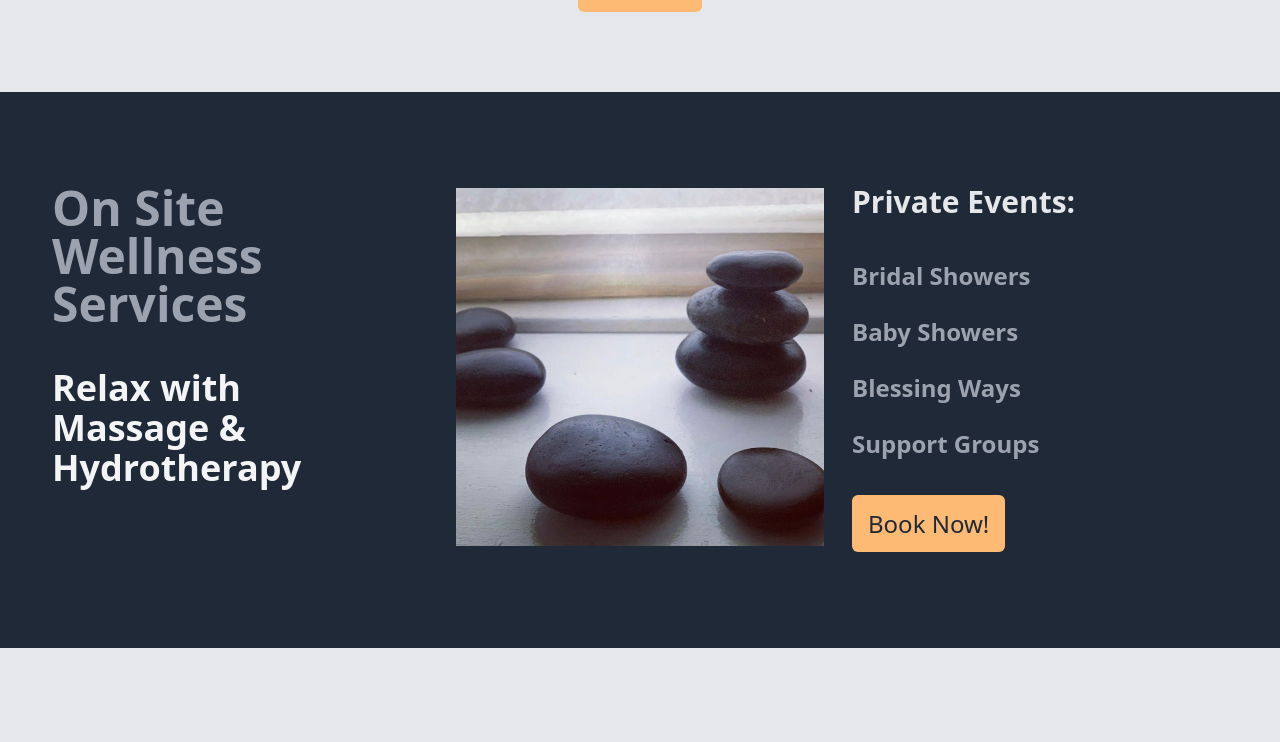
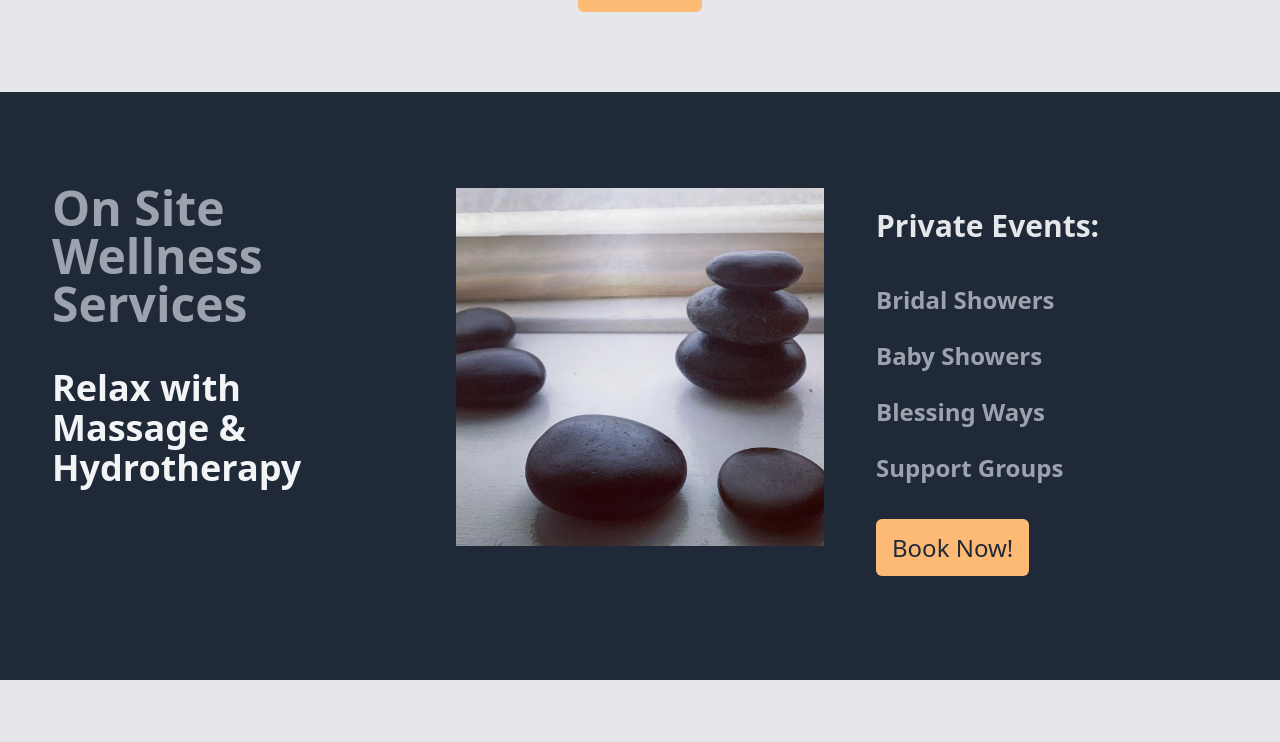
Before and after one commit to AntonBrito/next-iwc-wb, a Next.js app: page / in a window 1280 px wide. Shown: the part 420-1162 px from the top of the page. Built offline with nearby package versions, Linux system fonts and the light colour scheme.

Commit message:
Added style to float content to right side.

```diff
--- a/components/ServiceEventSection.js
+++ b/components/ServiceEventSection.js
@@ -23,7 +23,8 @@ export default function ServeiceEventSection(props) {
                     <div className="w-full p-4">
                     <Image src={contemple} alt="Events anoucementes"/>
                     </div>
-                 <div className='items-center p-3'>
+                 <div className='flex items-center p-3 '>
+                 <div className=' p-6 float-right items-center'>
                         <h1 className="text-3xl text-gray-200 font-bold mb-10">Private Events:</h1>
 
                         <ul href="#" className="text-gray-400 text-2xl font-bold">Bridal Showers</ul>
@@ -39,6 +40,7 @@ export default function ServeiceEventSection(props) {
                     <a href="#Services" className=" bg-orange-300 rounded-md mt-8 py-3 px-4 text-gray-800 text-2xl hover:bg-orange-400">
                         Book Now!
                     </a>
+                    </div>
                 </div>
 
             </div>
```
